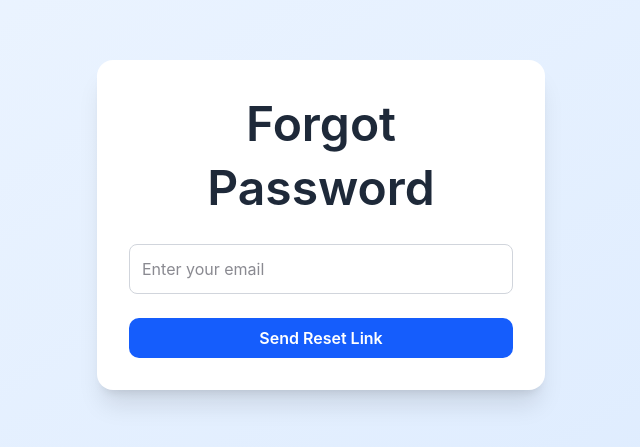
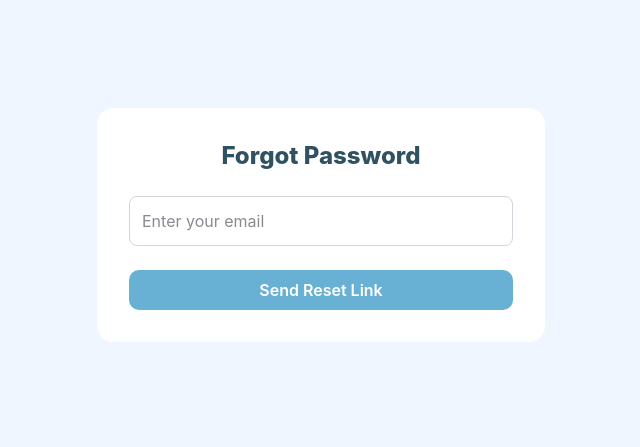
Before and after one commit to Nafiz-Al-Turabi/seoul-clinic-guide, a Next.js app: page /auth/forgot-password in a window 1280 px wide. Shown: the part 175-622 px from the top of the page, without its empty margins (319-959 px from the left). Built offline with nearby package versions, Linux system fonts and the light colour scheme; no server answers.

Commit message:
Forgot password page 's design updated

```diff
--- a/app/(auth)/auth/forgot-password/page.tsx
+++ b/app/(auth)/auth/forgot-password/page.tsx
@@ -56,24 +56,24 @@ const ForgotPassword = () => {
   };
 
   return (
-    <div className="min-h-screen flex items-center justify-center bg-gradient-to-br from-blue-50 to-blue-100 px-4">
-      <div className="bg-white shadow-xl rounded-2xl p-8 w-full max-w-md">
+    <div className="min-h-screen flex items-center justify-center bg-gradient-to-br from-blue-50 to-blue-50 px-4">
+      <div className="bg-white  rounded-2xl p-8 w-full max-w-md">
         {step === 1 ? (
           <form onSubmit={handleEmailSubmit} className="space-y-6">
-            <h2 className="text-2xl font-extrabold text-gray-800 text-center">
+            <h5 className="text-2xl font-extrabold primary-text text-center">
               Forgot Password
-            </h2>
+            </h5>
             <input
               type="email"
               placeholder="Enter your email"
               value={email}
               onChange={(e) => setEmailInput(e.target.value)}
-              className="w-full p-3 border border-gray-300 rounded-md focus:outline-none focus:ring-2 focus:ring-blue-400"
+              className="w-full p-3 border border-gray-300 rounded-md focus:outline-none focus:ring-2 focus:ring-[#68B0D4]"
               required
             />
             <button
               type="submit"
-              className="w-full bg-blue-600 hover:bg-blue-700 transition-colors text-white font-semibold py-2 rounded-lg"
+              className="w-full bg-[#68B0D4] hover:bg-[#5093C2] transition-colors text-white font-semibold py-2 rounded-lg"
               disabled={loadingEmail}
             >
               {loadingEmail ? "Sending Reset Link..." : "Send Reset Link"}
@@ -86,15 +86,15 @@ const ForgotPassword = () => {
           </form>
         ) : (
           <form onSubmit={handleResetSubmit} className="space-y-6">
-            <h2 className="text-2xl font-extrabold text-gray-800 text-center">
+            <h5 className="text-2xl font-extrabold primary-text text-center">
               Reset Password
-            </h2>
+            </h5>
             <input
               type="text"
-              placeholder="Enter Token from Email"
+              placeholder="Enter Token number"
               value={token}
               onChange={(e) => setToken(e.target.value)}
-              className="w-full p-3 border border-gray-300 rounded-md focus:outline-none focus:ring-2 focus:ring-blue-400"
+              className="w-full p-3 border border-gray-300 rounded-md focus:outline-none focus:ring-2 focus:ring-[#68B0D4]"
               required
             />
             <input
@@ -102,7 +102,7 @@ const ForgotPassword = () => {
               placeholder="New Password"
               value={newPassword}
               onChange={(e) => setNewPassword(e.target.value)}
-              className="w-full p-3 border border-gray-300 rounded-md focus:outline-none focus:ring-2 focus:ring-blue-400"
+              className="w-full p-3 border border-gray-300 rounded-md focus:outline-none focus:ring-2 focus:ring-[#68B0D4]"
               required
             />
             <button
```
